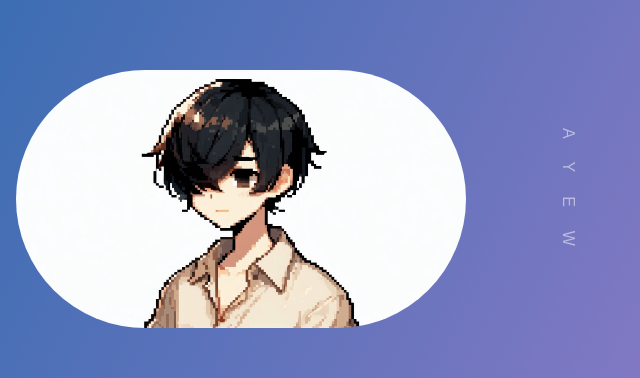
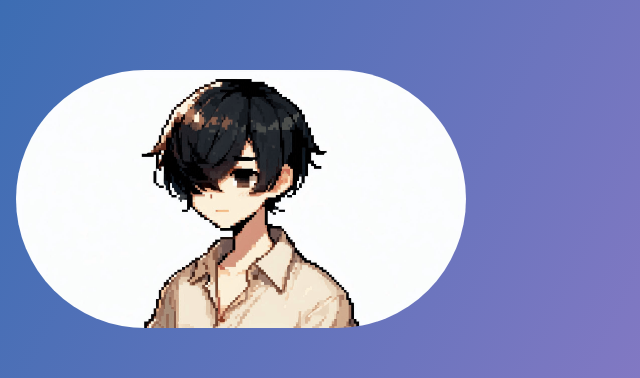
Before and after one commit to AryaSenpai876/AryaSenpai876.github.io, a plain HTML site: page index.html in a window 1280 px wide. Shown: the part 136-514 px from the top of the page, 640-1280 px from the left. Drawn offline with nearby package versions, Linux system fonts and the light colour scheme.

Commit message:
update css

```diff
--- a/styles.css
+++ b/styles.css
@@ -182,16 +182,6 @@ nav {
   max-width: 450px;
   margin-inline: auto;
   border-radius: 25rem;
-}
-
-.header__image::after {
-  position: absolute;
-  content: "AYEW";
-  letter-spacing: 1.5rem;
-  opacity: 0.5;
-  right: 1rem;
-  top: 50%;
-  transform: translate(50%, -50%) rotate(90deg);
 }
 
 .about__container {
```
